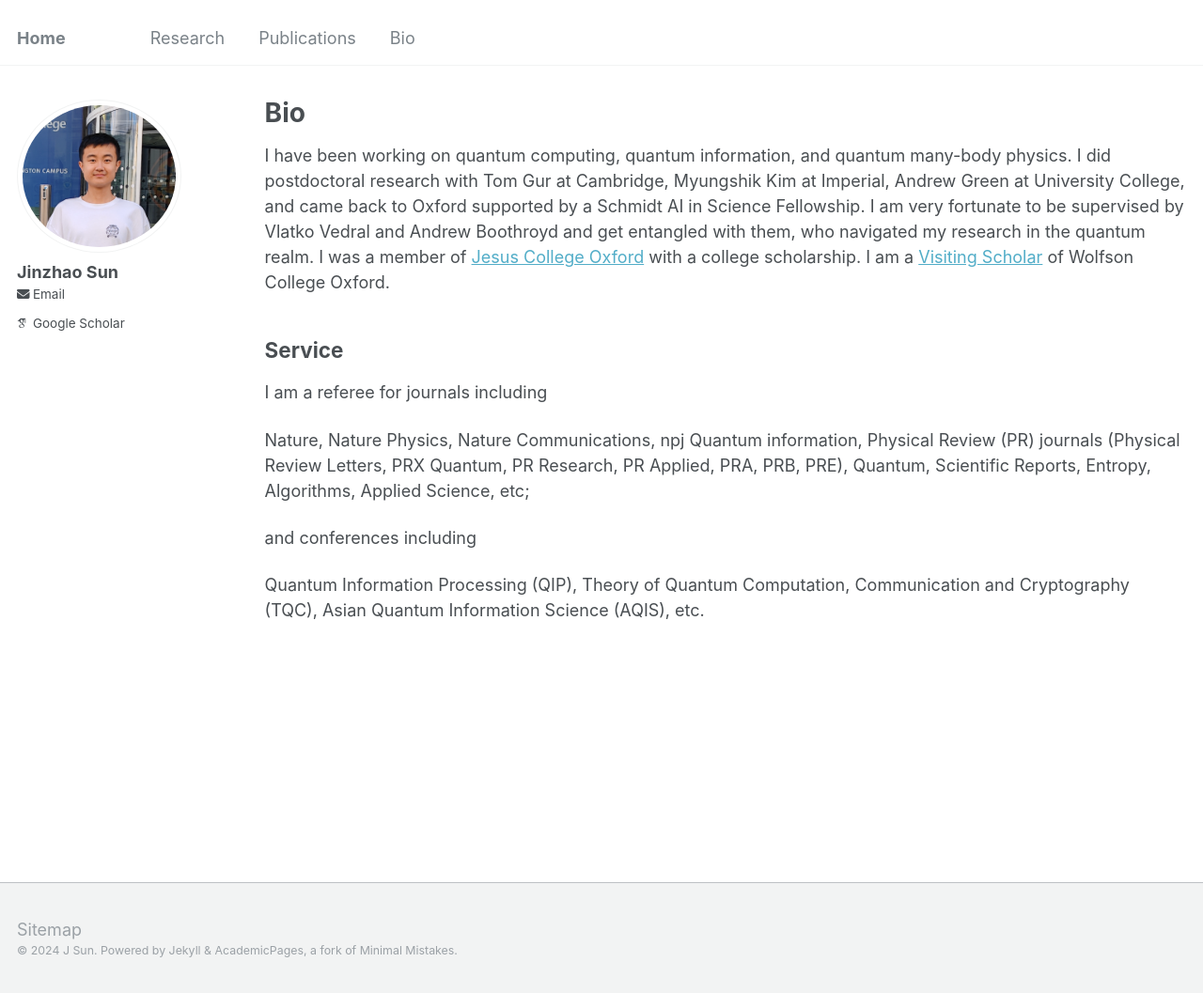
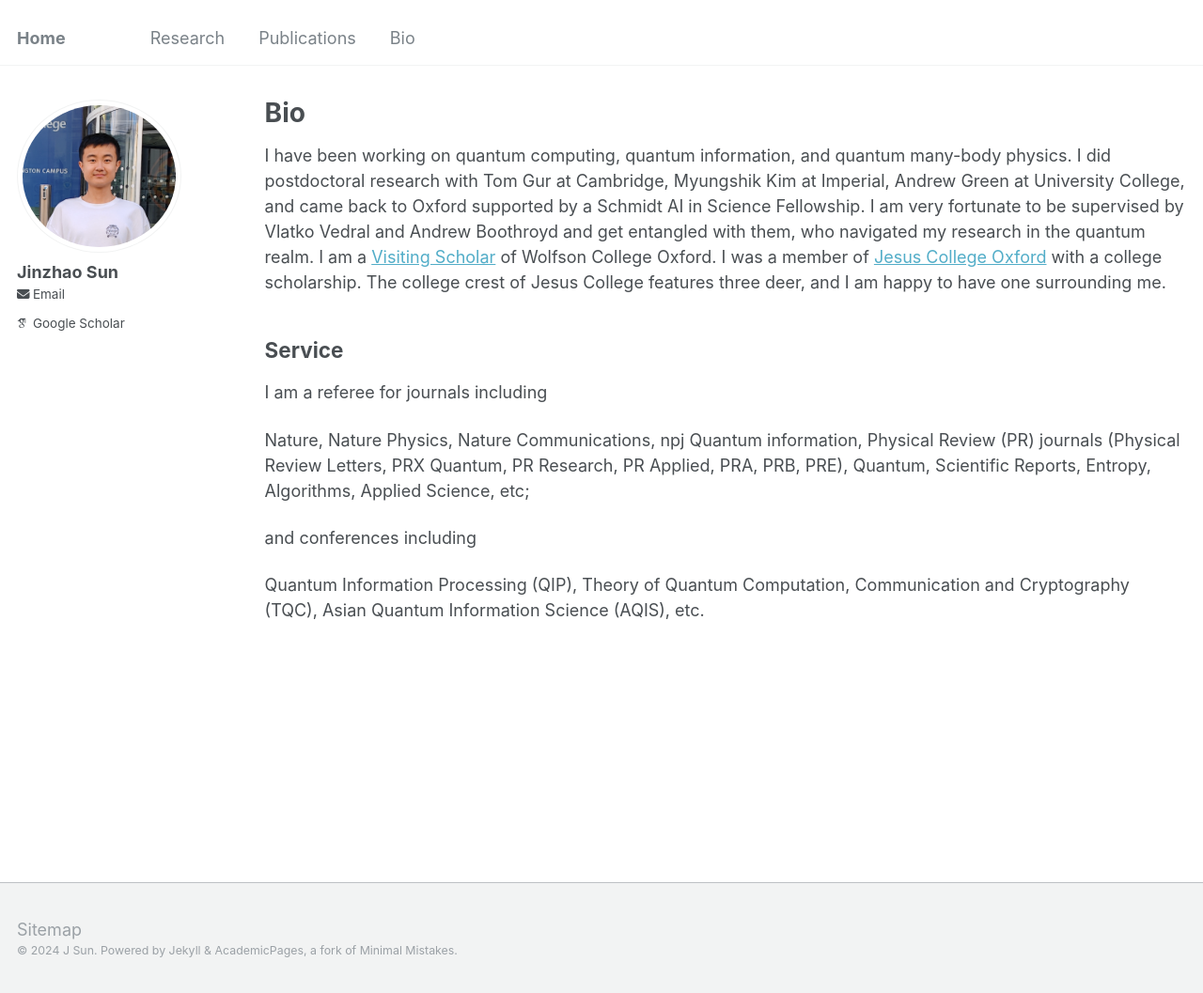
Before and after one commit to jinzhao-sun/jinzhao-sun.github.io, a Jekyll site: the page built from _pages/cv.md, in a window 1280 px wide and 1057 px high. Shown: the whole window at 94% size. Built offline with Jekyll 4.4.1, drawn with Linux system fonts in a browser that asks for light colours; some web fonts are replaced.

Commit message:
Update cv.md

```diff
--- a/_pages/cv.md
+++ b/_pages/cv.md
@@ -9,7 +9,8 @@ redirect_from:
 
 {% include base_path %}
 
-I have been working on quantum computing, quantum information, and quantum many-body physics.  I did postdoctoral research with Tom Gur at Cambridge, Myungshik Kim at Imperial, Andrew Green at University College, and came back to Oxford supported by a Schmidt AI in Science Fellowship. I am very fortunate to be supervised by Vlatko Vedral and Andrew Boothroyd and get entangled with them, who navigated my research in the quantum realm. I was a member of [Jesus College Oxford](https://www.jesus.ox.ac.uk/) with a college scholarship. I am a [Visiting Scholar](https://www.wolfson.ox.ac.uk/person/jinzhao-sun/) of Wolfson College Oxford.
+I have been working on quantum computing, quantum information, and quantum many-body physics.  I did postdoctoral research with Tom Gur at Cambridge, Myungshik Kim at Imperial, Andrew Green at University College, and came back to Oxford supported by a Schmidt AI in Science Fellowship. I am very fortunate to be supervised by Vlatko Vedral and Andrew Boothroyd and get entangled with them, who navigated my research in the quantum realm. I am a [Visiting Scholar](https://www.wolfson.ox.ac.uk/person/jinzhao-sun/) of Wolfson College Oxford. I was a member of [Jesus College Oxford](https://www.jesus.ox.ac.uk/) with a college scholarship. The college crest of Jesus College features three deer, and I am happy to have one surrounding me.
+
 
 Service
 -----
```
